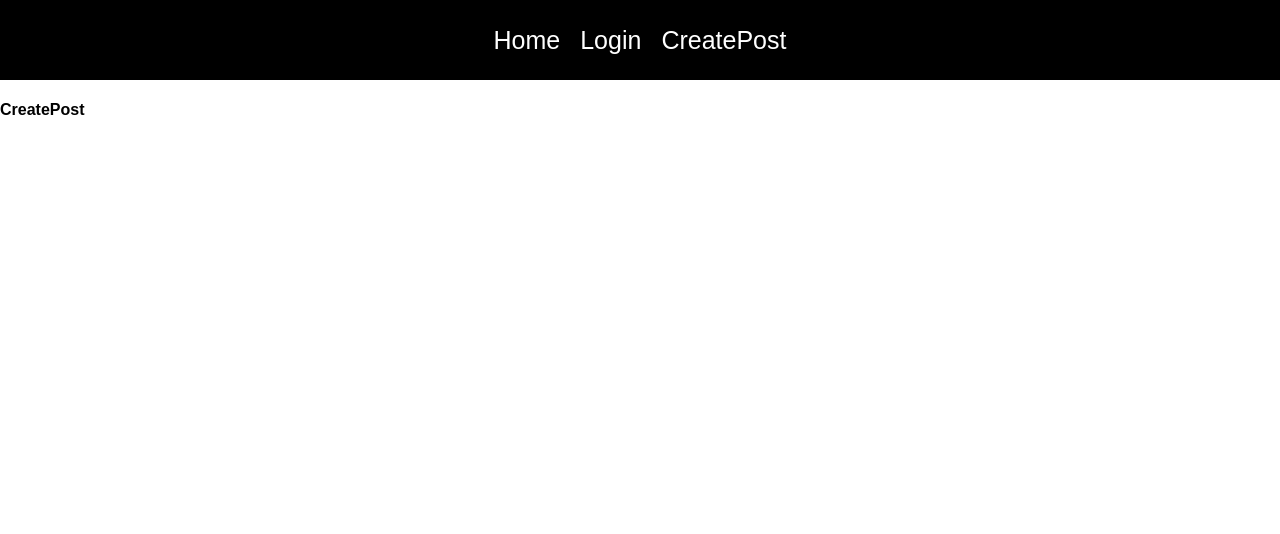
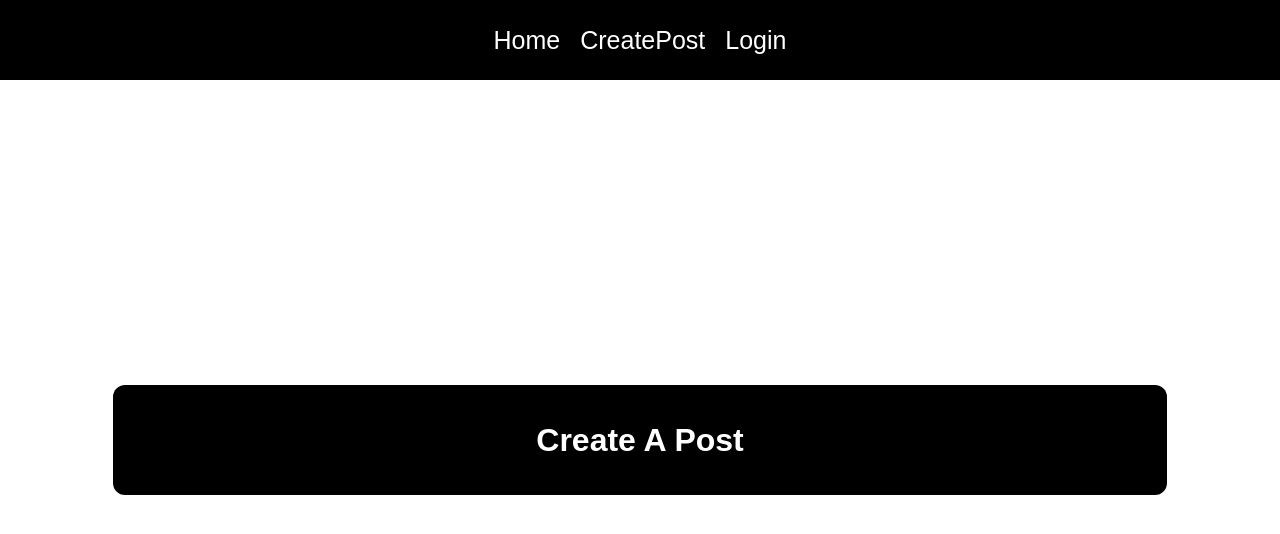
Before and after one commit to thissubhrobro/BlogappWithLogin, a React (Create React App) app: page /createPost in a window 1280 px wide. Shown: the top 534 px of the page. Built offline with nearby package versions, Linux system fonts and the light colour scheme.

Commit message:
redux toolkit added, login, logout and localstorage

```diff
--- a/package.json
+++ b/package.json
@@ -3,12 +3,14 @@
   "version": "0.1.0",
   "private": true,
   "dependencies": {
+    "@reduxjs/toolkit": "^1.8.2",
     "@testing-library/jest-dom": "^5.16.4",
     "@testing-library/react": "^13.2.0",
     "@testing-library/user-event": "^13.5.0",
     "firebase": "^9.8.1",
     "react": "^18.1.0",
     "react-dom": "^18.1.0",
+    "react-redux": "^8.0.2",
     "react-router-dom": "^6.3.0",
     "react-scripts": "5.0.1",
     "web-vitals": "^2.1.4"
--- a/src/App.css
+++ b/src/App.css
@@ -27,7 +27,7 @@ a {
 }
 a:hover {
   color: grey;
-  text-decoration: underline;
+  text-decoration: none;
 }
 
 .createPostPage {
@@ -38,14 +38,15 @@ a:hover {
 }
 
 .cpContainer {
-  width: 500px;
+  width: 80%;
   height: auto;
-  padding: 20px;
+  padding: 15px;
   background-color: black;
   border-radius: 12px;
   color: white;
   display: flex;
   flex-direction: column;
+  align-items: center;
 }
 
 .cpContainer h1 {
--- a/src/App.js
+++ b/src/App.js
@@ -1,17 +1,21 @@
+import { useSelector } from "react-redux";
 import { BrowserRouter as Router, Route, Routes } from "react-router-dom";
+import "./App.css";
 import CreatePost from "./Pages/CreatePost";
+import ErrorPage from "./Pages/ErrorPage";
 import Home from "./Pages/Home";
 import Login from "./Pages/Login";
-import NavBar from "./Pages/NavBar";
-import "./App.css";
 const App = () => {
+  // const [isAuth, setIsAuth] = useState(false);
+  const isLoggedIn = useSelector((state) => state.auth.isLoggedIn);
+  console.log("isLoggedIn======>", isLoggedIn);
   return (
     <Router>
-      <NavBar />
       <Routes>
         <Route path="/" exact element={<Home />} />
         <Route path="/login" element={<Login />} />
         <Route path="/createPost" element={<CreatePost />} />
+        <Route path="*" element={<ErrorPage />} />
       </Routes>
     </Router>
   );
--- a/src/Pages/CreatePost.js
+++ b/src/Pages/CreatePost.js
@@ -1,7 +1,14 @@
+import NavBar from "./NavBar";
+
 const CreatePost = () => {
   return (
     <>
-      <h4>CreatePost</h4>
+      <NavBar />
+      <div className="createPostPage">
+        <div className="cpContainer">
+          <h1>Create A Post</h1>
+        </div>
+      </div>
     </>
   );
 };
--- /dev/null
+++ b/src/Pages/ErrorPage.js
@@ -0,0 +1,11 @@
+const ErrorPage = () => {
+  return (
+    <>
+      <h2 style={{ textAlign: "center", marginTop: "80px" }}>
+        OOPS 404!!!! The page you are looking for is not found
+      </h2>
+    </>
+  );
+};
+
+export default ErrorPage;
--- a/src/Pages/Home.js
+++ b/src/Pages/Home.js
@@ -1,8 +1,11 @@
 import { Link } from "react-router-dom";
+import NavBar from "./NavBar";
 
 const Home = () => {
+  console.log("Home page rendered");
   return (
     <>
+      <NavBar />
       <h4> In home... </h4>
       {/* <Link to="/login">
         <button>Login</button>
--- a/src/Pages/Login.js
+++ b/src/Pages/Login.js
@@ -1,27 +1,33 @@
-import { Link } from "react-router-dom";
+import { useNavigate } from "react-router-dom";
 import { auth, provider } from "../Firebase/FirebaseConfig";
 import { signInWithPopup } from "firebase/auth";
+import { useDispatch } from "react-redux";
+import { authActions } from "../store/authSlice";
+import NavBar from "./NavBar";
+
 const Login = () => {
+  const navigate = useNavigate();
+  const dispatch = useDispatch();
   const signInWithGoogle = () => {
-    signInWithPopup(auth, provider);
+    signInWithPopup(auth, provider).then((result) => {
+      localStorage.setItem("idToken", true);
+      dispatch(authActions.login());
+      // setIsAuth(true);
+      console.log("The user has logged In");
+      navigate("/");
+    });
   };
   return (
-    <div className="loginPage">
-      <p> Sign In with Google to create Posts </p>
-      <button className="login-with-google-btn">Login</button>
-      <Link to="/">
-        <button
-          style={{
-            backgroundColor: "purple",
-            color: "white",
-            padding: "10px",
-            textAlign: "center",
-          }}
-        >
-          Back to Home
+    <>
+      <NavBar />
+
+      <div className="loginPage">
+        <p> Sign In with Google to create Posts </p>
+        <button className="login-with-google-btn" onClick={signInWithGoogle}>
+          Login
         </button>
-      </Link>
-    </div>
+      </div>
+    </>
   );
 };
 
--- a/src/Pages/NavBar.js
+++ b/src/Pages/NavBar.js
@@ -1,12 +1,42 @@
-import { Link } from "react-router-dom";
+import { signOut } from "firebase/auth";
+import { useDispatch, useSelector } from "react-redux";
+import { Link, useNavigate } from "react-router-dom";
+import { auth } from "../Firebase/FirebaseConfig";
+import { authActions } from "../store/authSlice";
 
 const NavBar = () => {
+  const dispatch = useDispatch();
+  const navigate = useNavigate();
+  const isLoggedIn = useSelector((state) => state.auth.isLoggedIn);
+  // console.log("isLoggedIn from navbar", isLoggedIn);
+
+  const logOutHandler = () => {
+    signOut(auth).then(() => {
+      dispatch(authActions.logout());
+      localStorage.clear();
+      console.log("User logged Out", !isLoggedIn);
+      navigate("/login");
+    });
+  };
   return (
     <>
       <nav>
         <Link to="/">Home</Link>
-        <Link to="/login">Login</Link>
         <Link to="/createPost">CreatePost</Link>
+        {!isLoggedIn ? (
+          <Link to="/login">Login</Link>
+        ) : (
+          <button
+            onClick={logOutHandler}
+            style={{
+              backgroundColor: "white",
+              color: "black",
+              fontSize: "18px",
+            }}
+          >
+            Logout
+          </button>
+        )}
       </nav>
     </>
   );
--- a/src/index.js
+++ b/src/index.js
@@ -2,10 +2,13 @@ import React from "react";
 import ReactDOM from "react-dom/client";
 import "./index.css";
 import App from "./App";
-
+import { Provider } from "react-redux";
+import store from "./store/store";
 const root = ReactDOM.createRoot(document.getElementById("root"));
 root.render(
   <React.StrictMode>
-    <App />
+    <Provider store={store}>
+      <App />
+    </Provider>
   </React.StrictMode>
 );
--- /dev/null
+++ b/src/store/authSlice.js
@@ -0,0 +1,19 @@
+import { createSlice } from "@reduxjs/toolkit";
+
+const idToken = localStorage.getItem("idToken");
+console.log("idToken", idToken);
+const authSlice = createSlice({
+  name: "auth",
+  initialState: { isLoggedIn: !!idToken },
+  reducers: {
+    login: (state, action) => {
+      state.isLoggedIn = true;
+    },
+    logout: (state, action) => {
+      state.isLoggedIn = false;
+    },
+  },
+});
+
+export const authActions = authSlice.actions;
+export const authReducers = authSlice.reducer;
--- /dev/null
+++ b/src/store/store.js
@@ -0,0 +1,8 @@
+import { configureStore } from "@reduxjs/toolkit";
+import { authReducers } from "./authSlice";
+
+const store = configureStore({
+  reducer: { auth: authReducers },
+});
+
+export default store;
```
Also changed, not shown: 1 other file (tests, documents, lock files or other folders).
